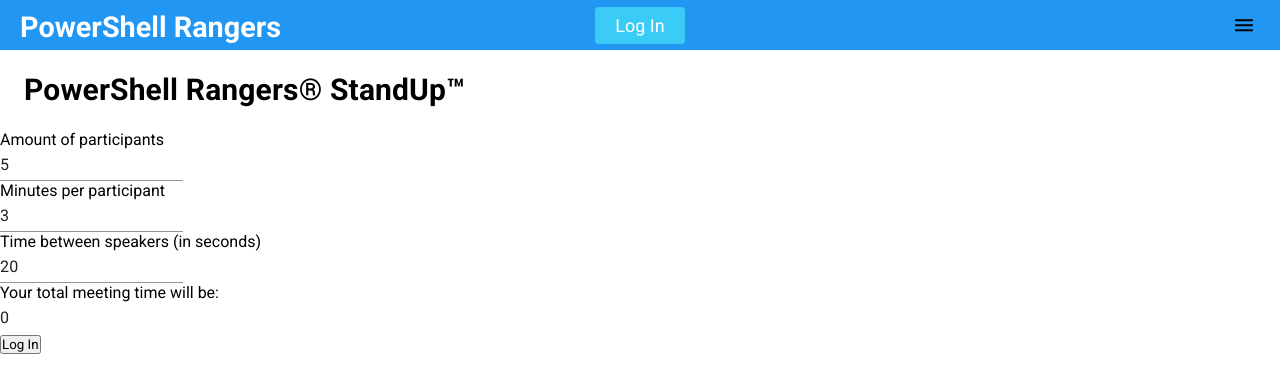
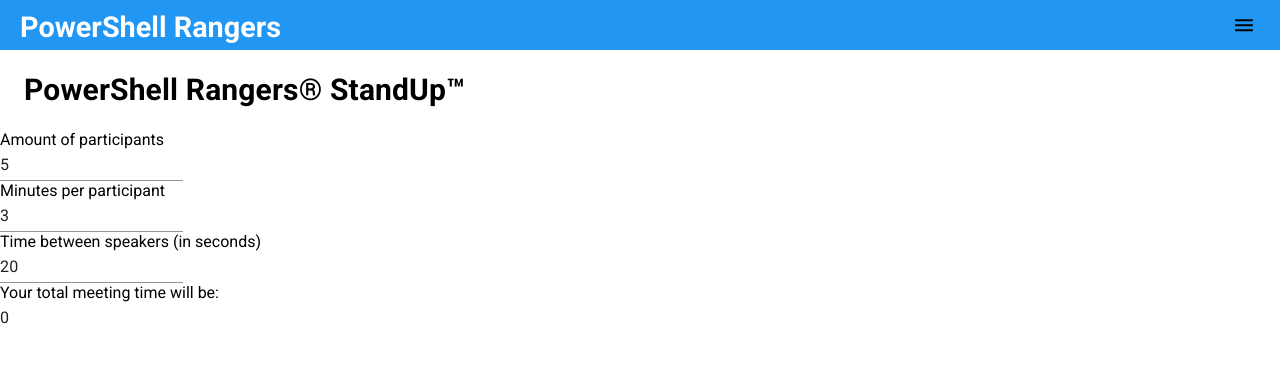
Before and after one commit to atTommy98/powagile_front_end, a React (Create React App) app: page / in a window 1280 px wide. Shown: the top 392 px of the page. Built offline with nearby package versions, Linux system fonts and the light colour scheme.

Commit message:
Log in function integrated to navbar

```diff
--- a/src/App.js
+++ b/src/App.js
@@ -6,18 +6,13 @@ import React from "react";
 // React Router
 // import { Router, Route, Switch, Link } from "react-router";
 
-// Auth0
-import { useAuth0 } from "@auth0/auth0-react";
-
 // Components
 import Nav from "./components/Nav/Nav.js";
 import StandUpPage from "./pages/StandUpPage/StandUpPage.js";
-import LogInButton from "./components/Login/LogInButton/LogInButton";
-import LogOutButton from "./components/Login/LogOutButton/LogOutButton";
+
 import UserInfo from "./components/Login/UserInfo/UserInfo";
 
 function App() {
-  const { user, isAuthenticated, isLoading } = useAuth0();
   return (
     <div className="appContainer">
       <header>
@@ -26,10 +21,11 @@ function App() {
       <main>
         <StandUpPage />
         <UserInfo />
-        {isAuthenticated ? <LogOutButton /> : <LogInButton />}
       </main>
     </div>
   );
 }
 
+
+
 export default App;
--- a/src/components/Button/Button.css
+++ /dev/null
@@ -1,47 +0,0 @@
-:root {
-    --primary: #3acbf7
-}
-
-.btn {
-    padding: 8px 20px;
-    border-radius: 4px;
-    outline: none;
-    border: none;
-    cursor: pointer;
-}
-
-.btn:hover {
-    padding: 8px 20px;
-    transition: all 0.3s ease-out;
-    background: #ffffff;
-    color: red;
-    transition: 250ms;
-}
-
-.btn--primary {
-    background-color: var(--primary);
-}
-
-.btn--outline {
-    background-color: transparent;
-    color: #ffffff;
-    padding: 8px 20px;
-    border-radius: 4px;
-    border: 1px solid var(--primary);
-    transition: all 0.3s ease-out;
-}
-
-.btn--medium {
-    padding: 8px 20px;
-    border-radius: 4px;
-    font-size: 18px;
-    color:#ffffff;
-
-}
-
-.btn--larger {
-    padding: 12px 26px;
-    border-radius: 4px;
-    font-size: 20px;
-    color:#ffffff;
-}
--- a/src/components/Button/Button.js
+++ /dev/null
@@ -1,30 +0,0 @@
-import React from "react";
-import "./Button.css";
-
-const styles = ["btn--primary", "btn--outline"];
-
-const sizes = ["btn--medium", "btn--large"];
-
-export const Button = ({
-  children,
-  type,
-  onClick,
-  buttonStyle,
-  buttonSize,
-}) => {
-  const checkButtonStyle = styles.includes(buttonStyle)
-    ? buttonStyle
-    : styles[0];
-
-  const checkButtonSize = sizes.includes(buttonSize) ? buttonSize : sizes[0];
-
-  return (
-    <button
-      className={`btn ${checkButtonStyle} ${checkButtonSize}`}
-      onClick={onClick}
-      type={type}
-    >
-      {children}
-    </button>
-  );
-};
--- a/src/components/Login/LogInButton/LogInButton.css
+++ b/src/components/Login/LogInButton/LogInButton.css
@@ -0,0 +1,23 @@
+:root {
+    --primary: #3acbf7
+}
+
+.btn {
+    padding: 8px 20px;
+    border-radius: 4px;
+    outline: none;
+    border: none;
+    cursor: pointer;
+}
+
+.btn:hover {
+    padding: 8px 20px;
+    transition: all 0.3s ease-out;
+    background: #ffffff;
+    color: red;
+    transition: 250ms;
+}
+
+.btn--primary {
+    background-color: var(--primary);
+}
--- a/src/components/Login/LogInButton/LogInButton.js
+++ b/src/components/Login/LogInButton/LogInButton.js
@@ -8,5 +8,5 @@ import "./LogInButton.css";
 export default function LogInButton() {
   const { loginWithRedirect } = useAuth0();
 
-  return <button onClick={() => loginWithRedirect()}>Log In</button>;
+  return <button className="btn" onClick={() => loginWithRedirect()}>Log In</button>;
 }
--- a/src/components/Nav/Nav.js
+++ b/src/components/Nav/Nav.js
@@ -7,10 +7,13 @@ import React, { useState } from "react";
 
 import "@fortawesome/fontawesome-svg-core";
 
+import LogInButton from "../../components/Login/LogInButton/LogInButton";
+import LogOutButton from "../../components/Login/LogOutButton/LogOutButton";
+import { useAuth0 } from "@auth0/auth0-react";
+
 // Menu Items
 import { MenuItems } from "./MenuItems";
 import MenuRoundedIcon from "@material-ui/icons/MenuRounded";
-import {Button} from "../Button/Button"
 
 // CSS
 import "./Nav.css";
@@ -22,12 +25,12 @@ export default function Nav() {
     setOnOff(!onOff);
   }
 
+  const { user, isAuthenticated, isLoading } = useAuth0();
+
   return (
     <div className="navContainer">
       <nav className="navbarItems">
-        <h1 className="navbar-title">
-          PowerShell Rangers
-        </h1>
+        <h1 className="navbar-title">PowerShell Rangers</h1>
         <div className="menu-icon" onClick={handleClick}>
           <MenuRoundedIcon />
         </div>
@@ -41,8 +44,8 @@ export default function Nav() {
               </li>
             );
           })}
+          <li>{isAuthenticated ? <LogOutButton /> : <LogInButton />}</li>
         </ul>
-        <Button>Log In</Button>
       </nav>
     </div>
   );
```
Also changed, not shown: 2 other files (tests, documents, lock files or other folders).
